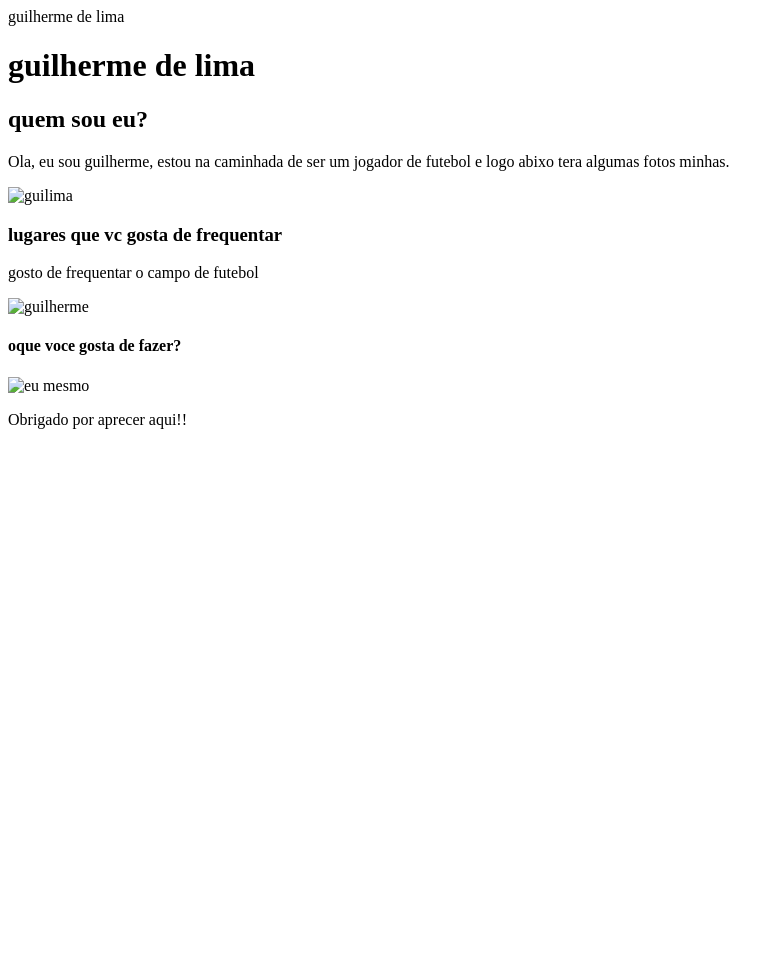
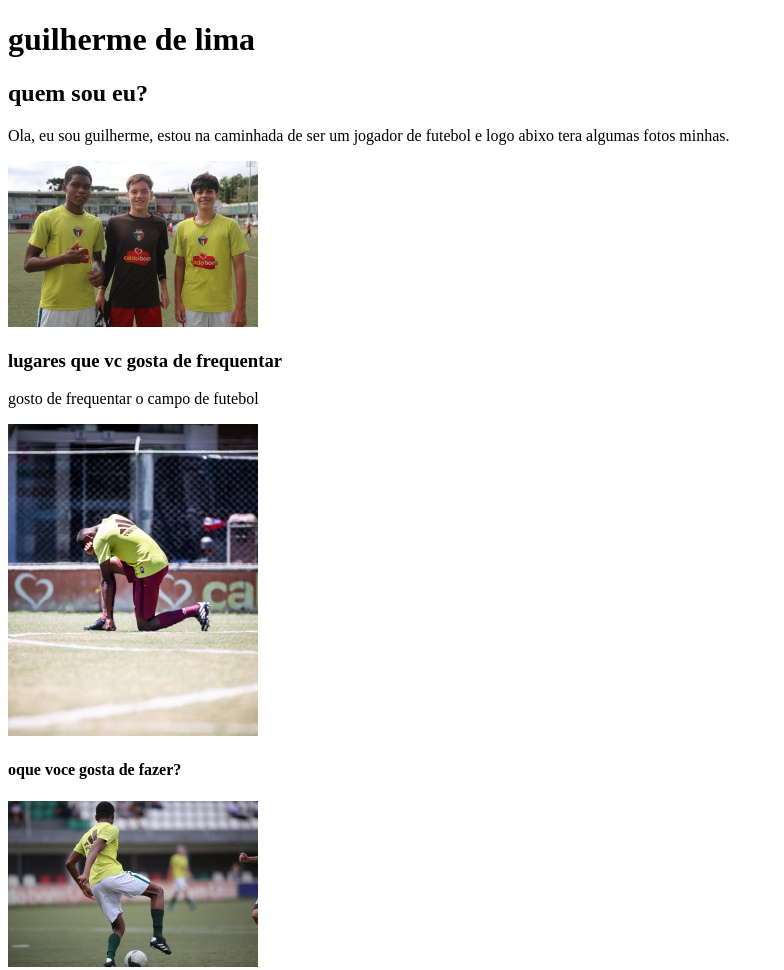
Before and after one commit to gulimaa/site-html, a plain HTML site: page index.html in a window 1280 px wide. Shown: the top 970 px of the page, without its empty margins (0-784 px from the left). Before the commit the page ends 800 px from the top, so only its background shows below. Drawn offline with Linux system fonts and the light colour scheme.

Commit message:
Update index.html

```diff
--- a/index.html
+++ b/index.html
@@ -1,20 +1,20 @@
 <!doctype html>
 <html lang="pt-br">
   <head>
-    <meta charset="utf-8>
+    <meta charset="utf-8">
     <meta name="viewport" content="width=device-width,initial-scale=1.0">
-    <titele>guilherme de lima </titele>
+    <title>guilherme de lima </title>
   </head>
  <body>
    <h1>guilherme de lima </h1>
  <h2>quem sou eu? </h2>
    <p> Ola, eu sou guilherme, estou na caminhada de ser um jogador de futebol e logo abixo tera algumas fotos minhas.</p>
-   <img scr = "image.jpg " alt = "guilima">
+   <img src = "image.jpg " alt = "guilima">
   <h3>lugares que vc gosta de frequentar </h3>
    <p> gosto de frequentar o campo de futebol</p>
-   <img scr = "image3.jpg " alt = "guilherme">
+   <img src = "image3.jpg " alt = "guilherme">
    <h4>oque voce gosta de fazer? </h4>
-   <img scr = "image1.jpg " alt = "eu mesmo">
+   <img src = "image1.jpg " alt = "eu mesmo">
    <p>Obrigado por aprecer aqui!!</p>
  </body>
 </html>
```
